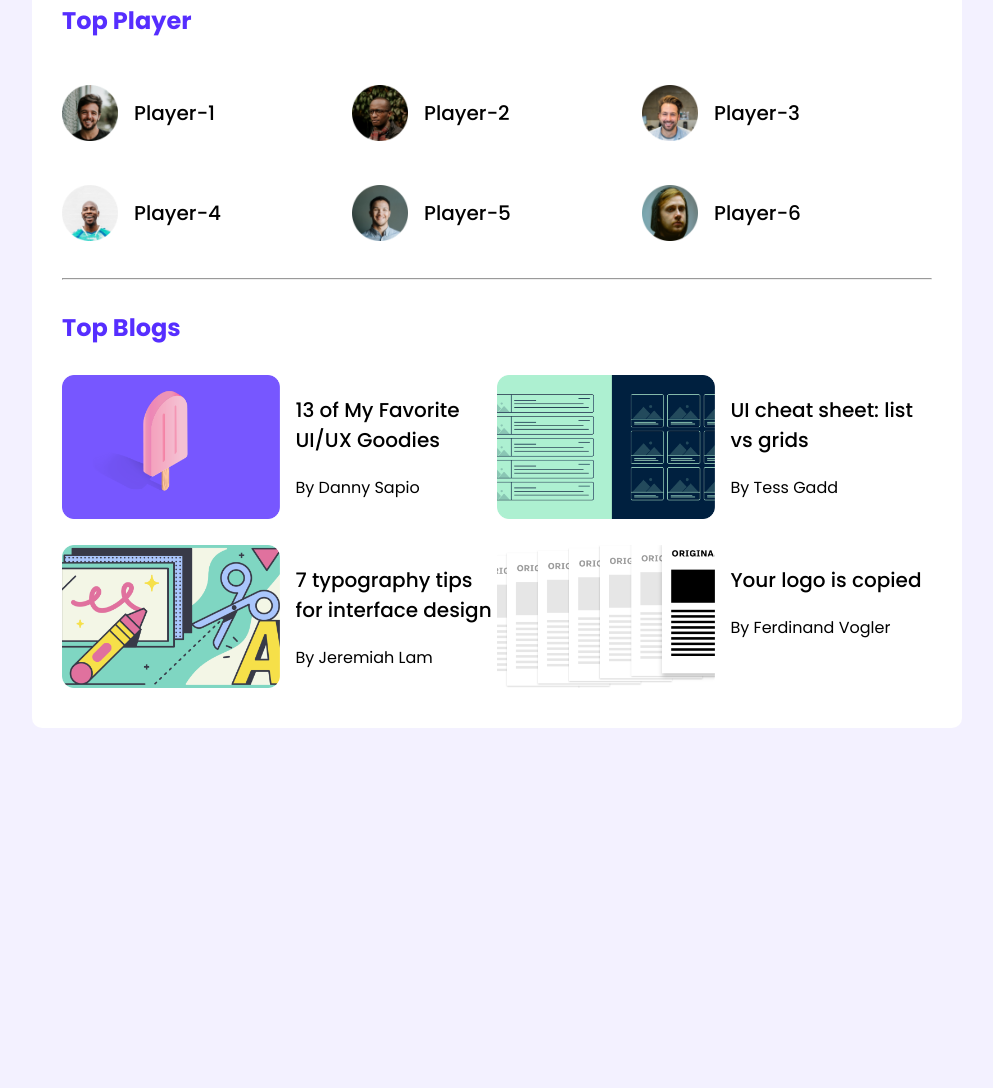
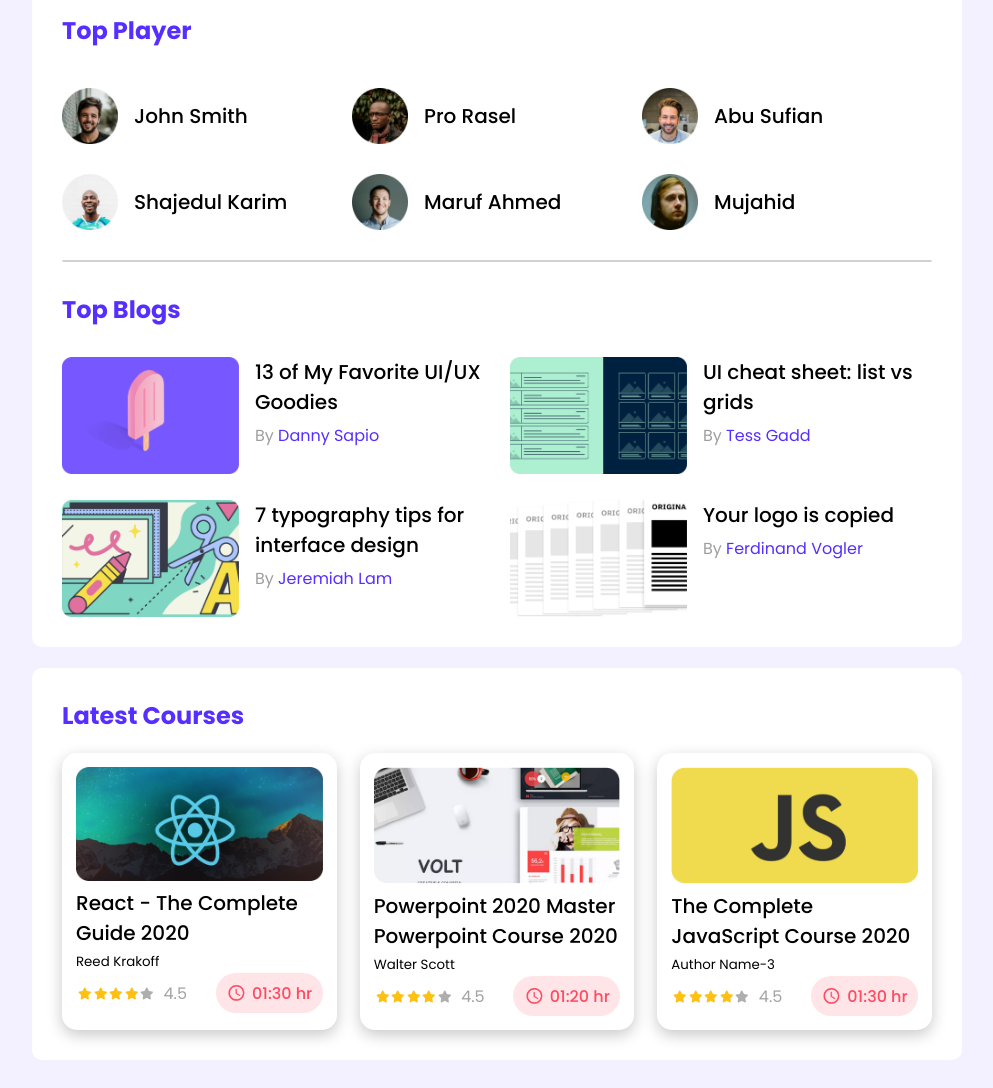
Before and after one commit to Md-SharifulHaque/LeaderBoard, a plain HTML site: page index.html in a window 1280 px wide. Shown: the part 38-1126 px from the top of the page, without its empty margins (143-1136 px from the left). Before the commit the page ends 800 px from the top, so only its background shows below. Drawn offline with Linux system fonts and the light colour scheme.

Commit message:
Complete

```diff
--- a/index.html
+++ b/index.html
@@ -5,6 +5,8 @@
     <meta charset="UTF-8">
     <meta name="viewport" content="width=device-width, initial-scale=1.0">
     <title>Leader Board</title>
+    <!-- Font Awsome Icons -->
+    <script src="https://kit.fontawesome.com/8dd7a5e2ff.js" crossorigin="anonymous"></script>
     <!-- Styles -->
     <link rel="stylesheet" href="styles.css">
 
@@ -20,38 +22,38 @@
 
     <Section class="container">
 
-        <!-- Top players and top blogs starts-->
+        <!-- Top Players Starts-->
         <div>
             <h2>Top Player</h2>
             <div class="top-players">
                 <!-- div*6.top-player>img[src="images/players/player-$.png"]+h3{Player-$} -->
                 <div class="top-player">
                     <img src="images/players/player-1.png" alt="">
-                    <h3 class="top-player-name">Player-1</h3>
+                    <h3 class="top-player-name">John Smith</h3>
                 </div>
                 <div class="top-player">
                     <img src="images/players/player-2.png" alt="">
-                    <h3 class="top-player-name">Player-2</h3>
+                    <h3 class="top-player-name">Pro Rasel</h3>
                 </div>
                 <div class="top-player">
                     <img src="images/players/player-3.png" alt="">
-                    <h3 class="top-player-name">Player-3</h3>
+                    <h3 class="top-player-name">Abu Sufian</h3>
                 </div>
                 <div class="top-player">
                     <img src="images/players/player-4.png" alt="">
-                    <h3 class="top-player-name">Player-4</h3>
+                    <h3 class="top-player-name">Shajedul Karim</h3>
                 </div>
                 <div class="top-player">
                     <img src="images/players/player-5.png" alt="">
-                    <h3 class="top-player-name">Player-5</h3>
+                    <h3 class="top-player-name">Maruf Ahmed</h3>
                 </div>
                 <div class="top-player">
                     <img src="images/players/player-6.png" alt="">
-                    <h3 class="top-player-name">Player-6</h3>
+                    <h3 class="top-player-name">Mujahid</h3>
                 </div>
             </div>
         </div>
-        <!-- Top players and top blogs starts-->
+        <!-- Top Players Ends-->
 
         <hr>
 
@@ -59,13 +61,13 @@
         <div>
             <h2 id="top-blogs-heading-text"> Top Blogs</h2>
             <div class="top-blogs">
-                <!-- .top-blog*4>img[src="images/courses/course-$.png"]+.course-info>h3{Course Name-$}+p{By Author - $} -->
+                <!-- .top-blog*4>img[src="images/blogs/blog-$.png"]+.course-info>h3{Course Name-$}+p{By Author - $} -->
                 <div class="top-blog">
                     <img src="images/blogs/blog-1.png" alt="">
                     <div class="course-info">
                         <h3>13 of My Favorite
                             UI/UX Goodies</h3>
-                        <p>By Danny Sapio</p>
+                        <p>By <a href="">Danny Sapio</a></p>
                     </div>
                 </div>
                 <div class="top-blog">
@@ -73,7 +75,7 @@
                     <div class="course-info">
                         <h3>UI cheat sheet:
                             list vs grids</h3>
-                        <p>By Tess Gadd</p>
+                        <p>By <a href="">Tess Gadd</a></p>
                     </div>
                 </div>
                 <div class="top-blog">
@@ -81,7 +83,7 @@
                     <div class="course-info">
                         <h3>7 typography tips
                             for interface design</h3>
-                        <p>By Jeremiah Lam</p>
+                        <p>By <a href="">Jeremiah Lam</a></p>
                     </div>
                 </div>
                 <div class="top-blog">
@@ -89,15 +91,80 @@
                     <div class="course-info">
                         <h3>Your logo is
                             copied</h3>
-                        <p>By Ferdinand Vogler</p>
+                        <p>By <a href="">Ferdinand Vogler</a></p>
                     </div>
                 </div>
 
 
             </div>
         </div>
+        <!-- Top Blogs Ends -->
+    </Section>
 
-    </Section>
+    <section class="container">
+        <h2>Latest Courses</h2>
+        <!-- Latest Course Starts -->
+        <!-- div>.latest-course*3>img[src="images/courses/course-$.png"]+h3{Course Name-$}+small{Author Name-$}+.review-tab>.review+.duration>img[src="images/icons/clock.png"]+p{01:30 hr} -->
+        <div class="latest-courses">
+            <div class="latest-course">
+                <img src="images/courses/course-1.png" alt="">
+                <h3>React - The Complete Guide 2020</h3>
+                <small>Reed Krakoff</small>
+                <div class="review-tab">
+                    <div class="review">
+                        <i class="fa-solid fa-star stars"></i>
+                        <i class="fa-solid fa-star stars"></i>
+                        <i class="fa-solid fa-star stars"></i>
+                        <i class="fa-solid fa-star stars"></i>
+                        <i class="fa-solid fa-star" id="stars"></i>
+                        <p>4.5</p>
+                    </div>
+                    <div class="duration">
+                        <img src="images/icons/clock.png" alt="">
+                        <p>01:30 hr</p>
+                    </div>
+                </div>
+            </div>
+            <div class="latest-course">
+                <img src="images/courses/course-2.png" alt="">
+                <h3>Powerpoint 2020 Master Powerpoint Course 2020</h3>
+                <small>Walter Scott</small>
+                <div class="review-tab">
+                    <div class="review">
+                        <i class="fa-solid fa-star stars"></i>
+                        <i class="fa-solid fa-star stars"></i>
+                        <i class="fa-solid fa-star stars"></i>
+                        <i class="fa-solid fa-star stars"></i>
+                        <i class="fa-solid fa-star" id="stars"></i>
+                        <p>4.5</p>
+                    </div>
+                    <div class="duration">
+                        <img src="images/icons/clock.png" alt="">
+                        <p>01:20 hr</p>
+                    </div>
+                </div>
+            </div>
+            <div class="latest-course">
+                <img src="images/courses/course-3.png" alt="">
+                <h3>The Complete JavaScript Course 2020</h3>
+                <small>Author Name-3</small>
+                <div class="review-tab">
+                    <div class="review">
+                        <i class="fa-solid fa-star stars"></i>
+                        <i class="fa-solid fa-star stars"></i>
+                        <i class="fa-solid fa-star stars"></i>
+                        <i class="fa-solid fa-star stars"></i>
+                        <i class="fa-solid fa-star" id="stars"></i>
+                        <p>4.5</p>
+                    </div>
+                    <div class="duration">
+                        <img src="images/icons/clock.png" alt="">
+                        <p>01:30 hr</p>
+                    </div>
+                </div>
+            </div>
+        </div>
+    </section>
 
 </body>
 
--- a/styles.css
+++ b/styles.css
@@ -6,13 +6,19 @@ body {
     font-family: 'Poppins', sans-serif;
     background-color: #F3F1FF;
     display: flex;
-    justify-content: center;
+    flex-direction: column;
+    align-items: center;
+    margin: 0;
+    padding-bottom: 28px;
 }
 
 header {
     height: 94px;
     background-color: #562EFF;
     width: 100%;
+    display: grid;
+    grid-template-columns: repeat(2, 1fr);
+    justify-content: center;
 }
 
 .container {
@@ -20,7 +26,8 @@ header {
     width: 870px;
     background-color: #ffffff;
     border-radius: 10px;
-    padding: 33px 30px 14px;
+    padding: 30px 30px;
+    margin-top: 21px;
 
 }
 
@@ -58,20 +65,102 @@ header {
 .top-blogs {
     display: grid;
     grid-template-columns: repeat(2, 1fr);
+    grid-row-gap: 26px;
+    grid-column-gap: 26px;
 }
 
 .top-blog {
     display: flex;
-    margin-bottom: 26px;
+    /* align-items: center; */
 }
 
 .top-blog>img {
-    width: 50%;
+    width: 177px;
+    height: 117px;
 }
 
 .course-info {
     margin-left: 16px;
 }
+
+.course-info p {
+    margin-top: 6px;
+}
+
+/* Top Blogs Ends */
+
+/* Latest Course Start */
+
+.latest-courses {
+    display: grid;
+    grid-template-columns: repeat(3, 1fr);
+    grid-column-gap: 23px;
+}
+
+.latest-course {
+    background-color: #ffffff;
+    box-shadow: 0 5px 15px rgb(201, 201, 201);
+    padding: 14px;
+    border-radius: 15px;
+}
+
+.latest-course img {
+    width: 100%;
+}
+
+.review-tab {
+    display: flex;
+    justify-content: space-between;
+}
+
+.review {
+    display: flex;
+    align-items: center;
+}
+
+.fa-star {
+    width: 15.5px;
+    transform: scale(75%);
+}
+
+.stars {
+    color: #FFC014;
+
+}
+
+#stars {
+    color: #AEAEAE;
+}
+
+.review p {
+    margin-left: 10px;
+    color: #A2A2A2;
+    padding: 0;
+}
+
+.duration {
+    display: flex;
+    width: 95px;
+    height: 30px;
+    align-items: center;
+    justify-content: center;
+    background-color: #FFE4E8;
+    padding: 5px 6px;
+    border-radius: 30px;
+}
+
+.duration img {
+    height: 20px;
+    width: 20px;
+}
+
+.duration p {
+    margin-left: 6px;
+    color: #FF4A60;
+    font-weight: 500;
+}
+
+/* Latest Course Ends */
 
 /* Colors & Fonts*/
 
@@ -84,4 +173,72 @@ h2 {
 h3 {
     font-size: 20px;
     font-weight: 500;
+    margin: 0px;
 }
+
+p {
+    margin: 0;
+    color: #9F9F9F;
+}
+
+a {
+    text-decoration: none;
+    color: #562EFF;
+}
+
+hr {
+    border: 1px solid #D1D1D1;
+    border-radius: 1px;
+}
+
+/* Media Queries */
+
+/* Mobile Devices */
+@media only screen and (max-width:688px) {
+
+    .container {
+        width: 100%;
+        margin: 0;
+        padding: 0;
+    }
+
+    .top-players {
+
+        grid-template-columns: repeat(1, 1fr);
+    }
+
+    .top-player {
+        flex-direction: column;
+    }
+
+    .top-blogs {
+        grid-template-columns: repeat(1, 1fr);
+    }
+
+    .top-player-name {
+        margin: 0;
+    }
+
+    .latest-courses {
+        grid-template-columns: repeat(1, 1fr);
+        grid-row-gap: 23px;
+    }
+
+    h2 {
+        display: flex;
+        justify-content: center;
+        margin-top: 30px;
+    }
+}
+
+@media only screen and (min-width: 688px) and (max-width:992px) {
+    .container {
+        width: 100%;
+    }
+
+    .top-players,
+    .latest-courses {
+        grid-template-columns: repeat(2, 1fr);
+        grid-row-gap: 30px;
+    }
+}
```
